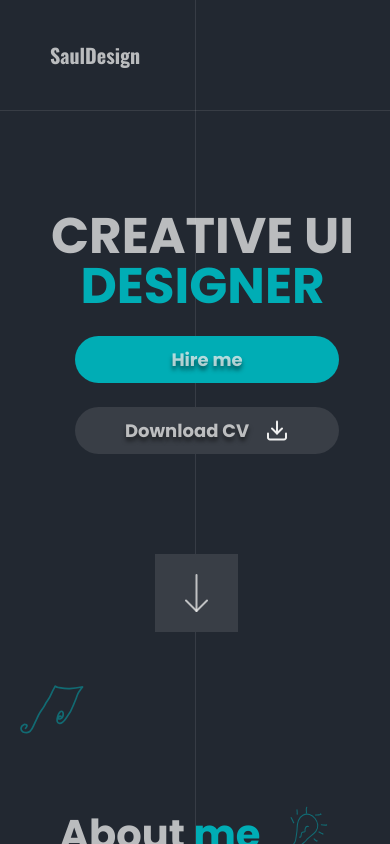
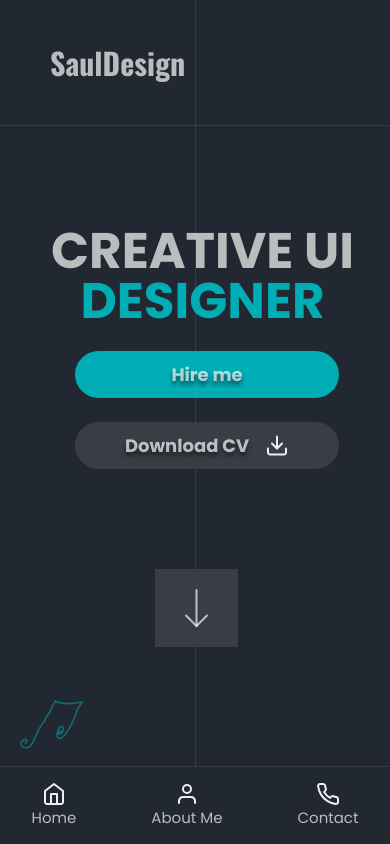
Before and after one commit to Vinicius-Rubia/Landing_Page_Portfolio_React, a React (Vite) app: page / in a window 390 px wide. Shown: the top 844 px of the page. Built offline with nearby package versions, Linux system fonts and the light colour scheme.

Commit message:
finished menu-mobile

```diff
--- a/src/components/Footer/index.jsx
+++ b/src/components/Footer/index.jsx
@@ -19,12 +19,12 @@ const Footer = () => {
         </li>
         <li>
           <a href="#about">
-            <img src={Phone} alt="About me" /> About me
+            <img src={User} alt="About me" /> About me
           </a>
         </li>
         <li>
           <a href="#contact">
-            <img src={User} alt="Contact" /> Contact
+            <img src={Phone} alt="Contact" /> Contact
           </a>
         </li>
       </ul>
--- a/src/components/Footer/index.scss
+++ b/src/components/Footer/index.scss
@@ -61,15 +61,23 @@
 
 @media (max-width: 800px) {
   #footer {
+    padding: 0 2em 3em;
+
     .copyright {
       text-align: center;
     }
   }
 }
 
-@media (max-width: 800px) {
+@media (max-width: 500px) {
   #footer {
-    padding: 0 2em 3em;
+    .menu-footer {
+      display: none;
+    }
+
+    .copyright {
+      margin-bottom: 5em;
+    }
   }
 }
 
--- a/src/components/Header/index.jsx
+++ b/src/components/Header/index.jsx
@@ -19,13 +19,13 @@ const Header = () => {
           </li>
           <li>
             <a href="#about">
-              <img src={Phone} alt="About" />
+              <img src={User} alt="About" />
               About Me
             </a>
           </li>
           <li>
             <a href="#contact">
-              <img src={User} alt="Contact" />
+              <img src={Phone} alt="Contact" />
               Contact
             </a>
           </li>
--- a/src/components/Header/index.scss
+++ b/src/components/Header/index.scss
@@ -13,7 +13,7 @@
 
   .title {
     font-family: 'Oswald', sans-serif;
-    font-size: 2em;
+    font-size: 3em;
     color: variables.$primary-color;
   }
 
@@ -52,38 +52,25 @@
 
 @media (max-width: 500px) {
   #header {
-    // .menu-mobile {
-    //   display: block;
-    //   color: #FFF;
-    //   position: absolute;
-    //   top: 8%;
-    //   right: 10%;
-
-    //   &:hover .list-menu {
-    //     background-color: red;
-    //     left: 0;
-    //   }
-    // }
-
     .list-menu {
-      display: block;
       position: fixed;
+      bottom: 0;
+      left: 0;
+      right: 0;
+      z-index: 1;
+      display: flex;
+      justify-content: center;
       background-color: variables.$bg-color-primary;
-      top: 0;
-      left: -80%;
-      bottom: 0;
-      width: 80%;
-      z-index: 99;
-      border-right: variables.$border;
+      border-top: variables.$border;
+      gap: 3em;
 
       li {
-        border-bottom: variables.$border;
         padding: 1em;
-        margin: 1em;
 
         a {
           display: flex;
-          gap: 2em;
+          flex-direction: column;
+          align-items: center;
         }
 
         img {
@@ -93,3 +80,11 @@
     }
   }
 }
+
+@media (max-width: 360px) {
+  #header {
+    .list-menu {
+      gap: 1em;
+    }
+  }
+}
```
